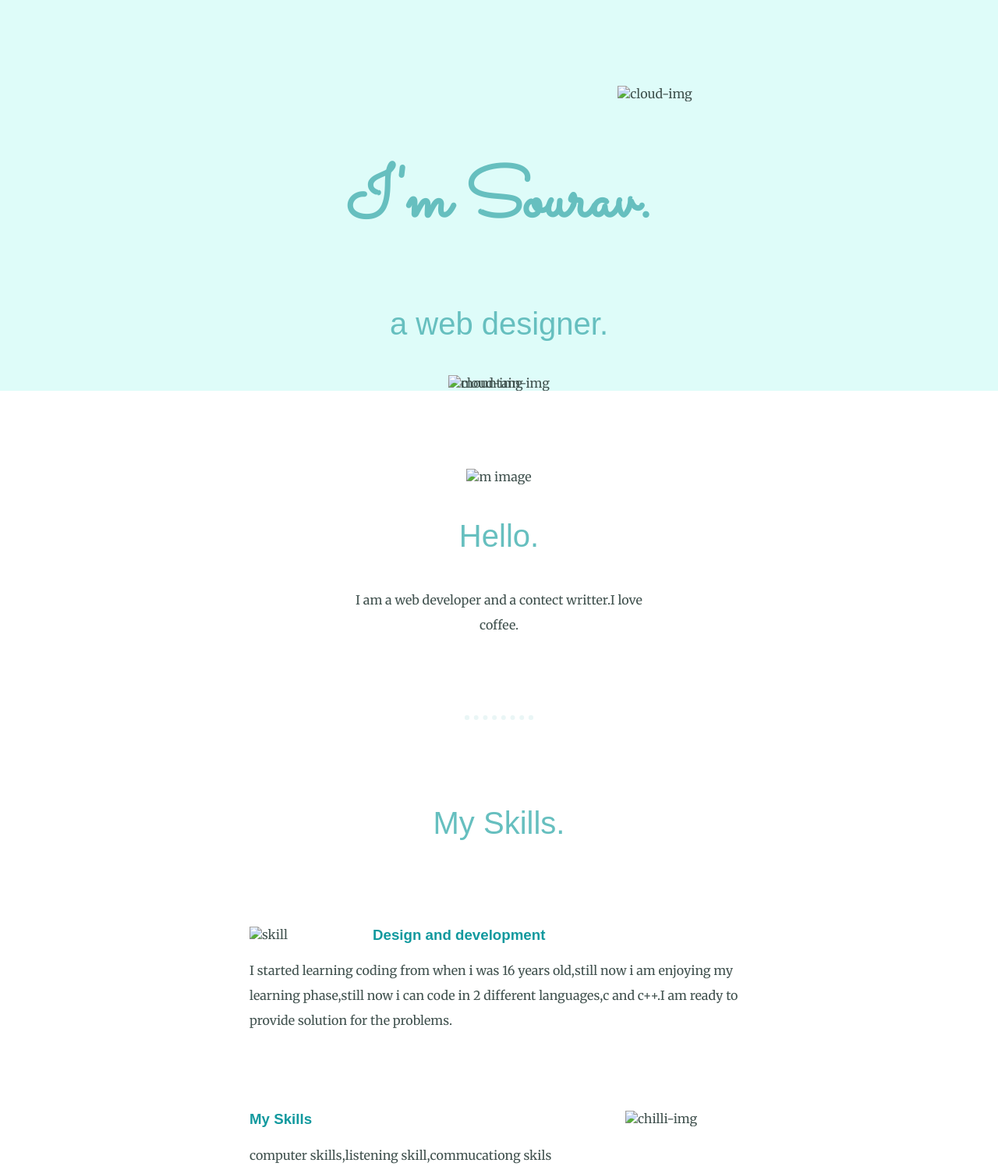
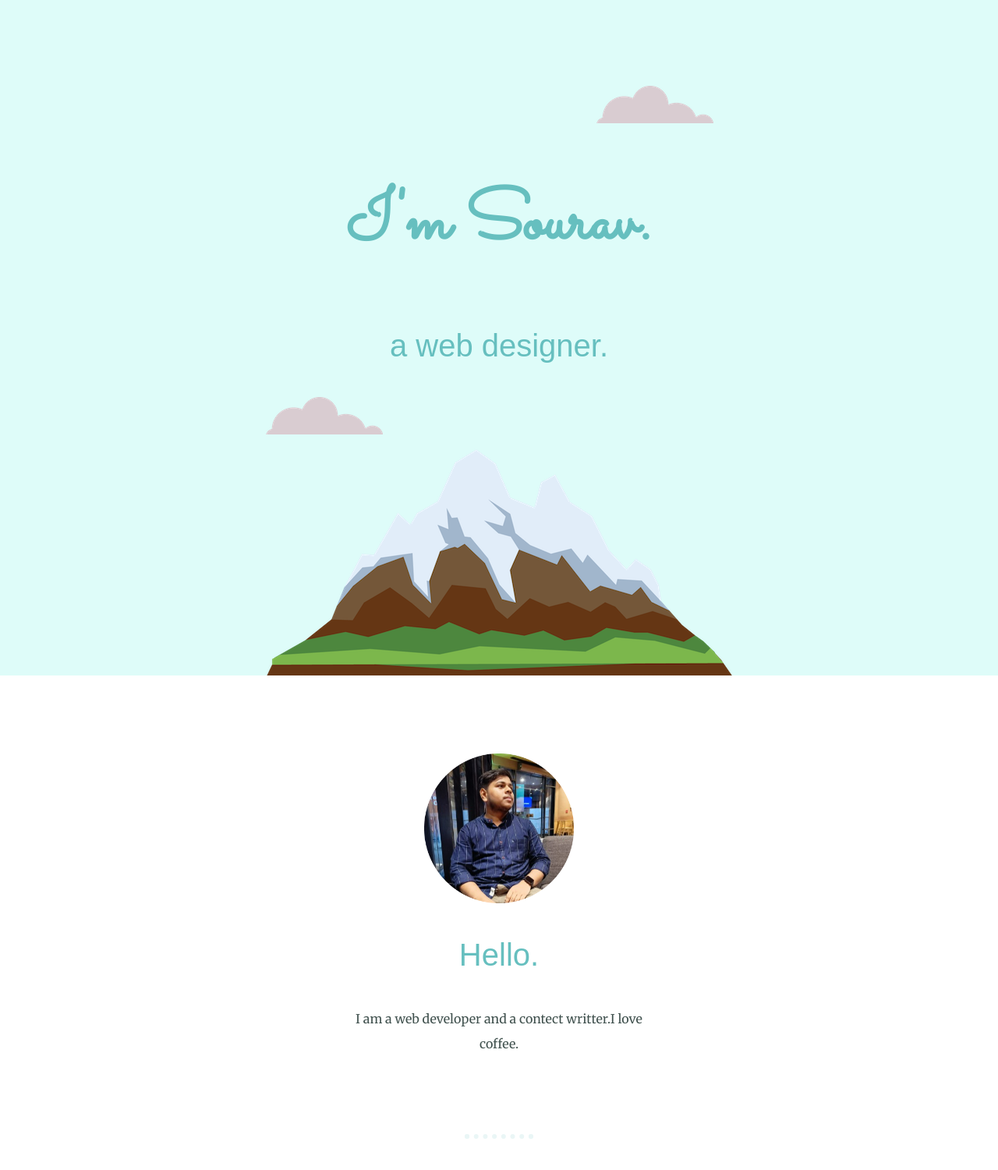
Before and after one commit to Karmakarsaurab/CV3, a plain HTML site: page index.html in a window 1280 px wide. Shown: the top 1500 px of the page at 78% size. Drawn offline with Linux system fonts and the light colour scheme; files that its build step writes are made by us from their sources.

Commit message:
done in all the links to images
line 1:change the doctype

```diff
--- a/index.html
+++ b/index.html
@@ -1,25 +1,25 @@
-<!DOCTYPE html>
+
 <html lang="en" dir="ltr">
   <head>
     <meta charset="utf-8">
     <title>SOURAV </title>
-    <link rel="stylesheet" href="css/styles.css">
+    <link rel="stylesheet" href="styles.css">
     <link rel="icon" href="AvatarMaker.ico">
     <link rel="preconnect" href="https://fonts.googleapis.com"><link rel="preconnect" href="https://fonts.gstatic.com" crossorigin><link href="https://fonts.googleapis.com/css2?family=Merriweather&family=Sacramento&display=swap" rel="stylesheet">
   </head>
 
   <body>
     <div class="top-container">
-      <img class ="top-cloud" src="images/cloud.png" alt="cloud-img">
+      <img class ="top-cloud" src="cloud.png" alt="cloud-img">
       <h1>I'm Sourav.</h1>
       <h2>a web designer.</h2>
-        <img class="bottom-cloud" src="images/cloud.png" alt="cloud-img">
-        <img  src="images/mountain.png" alt="mountain-img">
+        <img class="bottom-cloud" src="cloud.png" alt="cloud-img">
+        <img  src="mountain.png" alt="mountain-img">
     </div>
 
     <div class="middle-container">
       <div class="profile">
-        <img class="profile-img" src="images/hello.png" alt="m image">
+        <img class="profile-img" src="hello.png" alt="m image">
         <h2>Hello.</h2>
         <p class="intro">I am a web developer and a contect writter.I love coffee.</p>
       </div>
@@ -27,12 +27,12 @@
       <div class="skills">
         <h2>My Skills.</h2>
         <div class="skill-row">
-          <img class="code-img" src="images/skill-development.png" alt="skill">
+          <img class="code-img" src="skill-development.png" alt="skill">
           <h3>Design and development</h3>
           <p>I started learning coding from when i was 16 years old,still now i am enjoying my learning phase,still now i can code in 2 different languages,c and c++.I am ready to provide solution for the problems.</p>
         </div>
         <div class="skill-row">
-          <img class="chilli-img" src="images/pencil.png" alt="chilli-img">
+          <img class="chilli-img" src="pencil.png" alt="chilli-img">
           <h3>My Skills</h3>
           <p>computer skills,listening skill,commucationg skils</p>
         </div>
```
